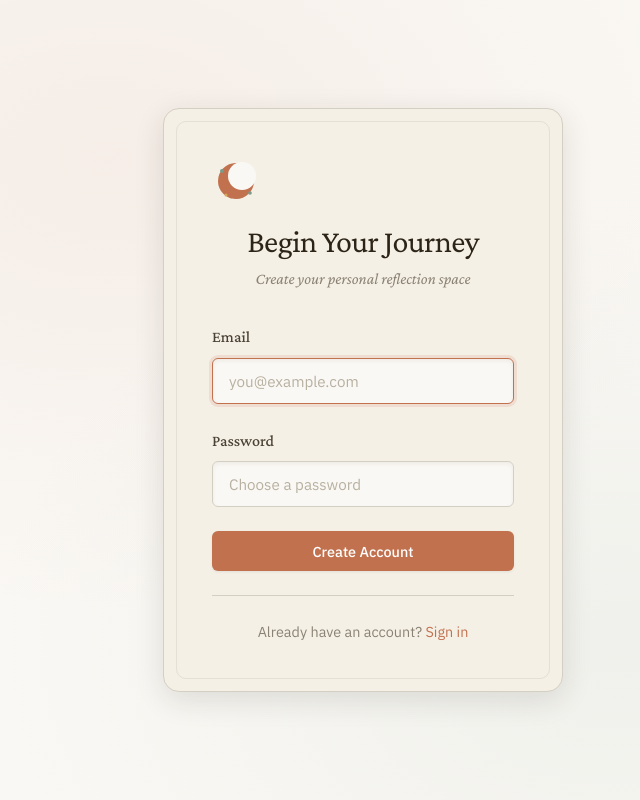
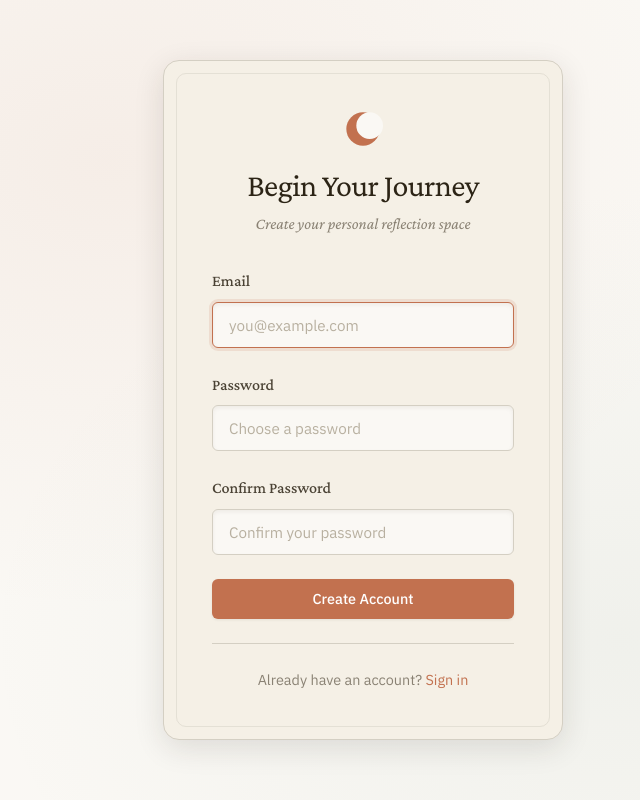
Before and after one commit to cogodo/reflections, a FastAPI app: page /register in a window 1280 px wide. Shown: the whole page, without its empty margins (277-917 px from the left). Run offline with FastAPI, Linux system fonts and the light colour scheme; some libraries are stand-ins or nearby versions.

Commit message:
bugfixes

```diff
--- a/app/templates/base.html
+++ b/app/templates/base.html
@@ -34,14 +34,9 @@
         <nav class="navbar">
             <a href="/calendar" class="nav-brand">
                 <span class="brand-icon">
-                    <svg viewBox="0 0 32 32" fill="none" xmlns="http://www.w3.org/2000/svg">
-                        <!-- Crescent moon made of ink -->
-                        <circle cx="16" cy="16" r="12" fill="#c2714f"/>
-                        <circle cx="20" cy="13" r="9" fill="#faf8f4"/>
-                        <!-- Small ink dots/stars -->
-                        <circle cx="8" cy="10" r="1.5" fill="#7a9b8a"/>
-                        <circle cx="10" cy="24" r="1" fill="#d4a85c"/>
-                        <circle cx="24" cy="24" r="1.2" fill="#7a9b8a"/>
+                    <svg viewBox="0 0 24 24" fill="none" xmlns="http://www.w3.org/2000/svg">
+                        <circle cx="12" cy="12" r="10" fill="#c2714f"/>
+                        <circle cx="16" cy="10" r="8" fill="#faf8f4"/>
                     </svg>
                 </span>
                 <span class="brand-text">Reflections</span>
--- a/app/templates/register.html
+++ b/app/templates/register.html
@@ -7,17 +7,10 @@
     <div class="auth-container">
         <div class="auth-header">
             <div class="auth-logo">
-                <span class="brand-icon large">
-                    <svg viewBox="0 0 48 48" fill="none" xmlns="http://www.w3.org/2000/svg">
-                        <!-- Crescent moon made of ink -->
-                        <circle cx="24" cy="24" r="18" fill="#c2714f"/>
-                        <circle cx="30" cy="19" r="14" fill="#faf8f4"/>
-                        <!-- Small ink dots/stars -->
-                        <circle cx="10" cy="14" r="2" fill="#7a9b8a"/>
-                        <circle cx="14" cy="38" r="1.5" fill="#d4a85c"/>
-                        <circle cx="38" cy="36" r="1.8" fill="#7a9b8a"/>
-                    </svg>
-                </span>
+                <svg viewBox="0 0 24 24" width="40" height="40" fill="none" xmlns="http://www.w3.org/2000/svg">
+                    <circle cx="12" cy="12" r="10" fill="#c2714f"/>
+                    <circle cx="16" cy="10" r="8" fill="#faf8f4"/>
+                </svg>
             </div>
             <h1 class="auth-title">Begin Your Journey</h1>
             <p class="auth-subtitle">Create your personal reflection space</p>
@@ -52,7 +45,20 @@
                     class="form-input"
                     placeholder="Choose a password"
                     required
-                    minlength="8"
+                    minlength="6"
+                >
+            </div>
+
+            <div class="form-group">
+                <label for="password_confirm" class="form-label">Confirm Password</label>
+                <input
+                    type="password"
+                    id="password_confirm"
+                    name="password_confirm"
+                    class="form-input"
+                    placeholder="Confirm your password"
+                    required
+                    minlength="6"
                 >
             </div>
 
--- a/static/css/style.css
+++ b/static/css/style.css
@@ -443,10 +443,21 @@ h1, h2, h3, h4, h5, h6 {
 .auth-header {
     text-align: center;
     margin-bottom: var(--space-xl);
+    display: flex;
+    flex-direction: column;
+    align-items: center;
 }
 
 .auth-logo {
-    margin-bottom: var(--space-md);
+    width: 40px;
+    height: 40px;
+    margin: 0 auto var(--space-md) auto;
+}
+
+.auth-logo svg {
+    display: block;
+    width: 40px;
+    height: 40px;
 }
 
 .auth-title {
```
Also changed, not shown: app/templates/login.html (+4 -11 lines), static/icon.svg.
